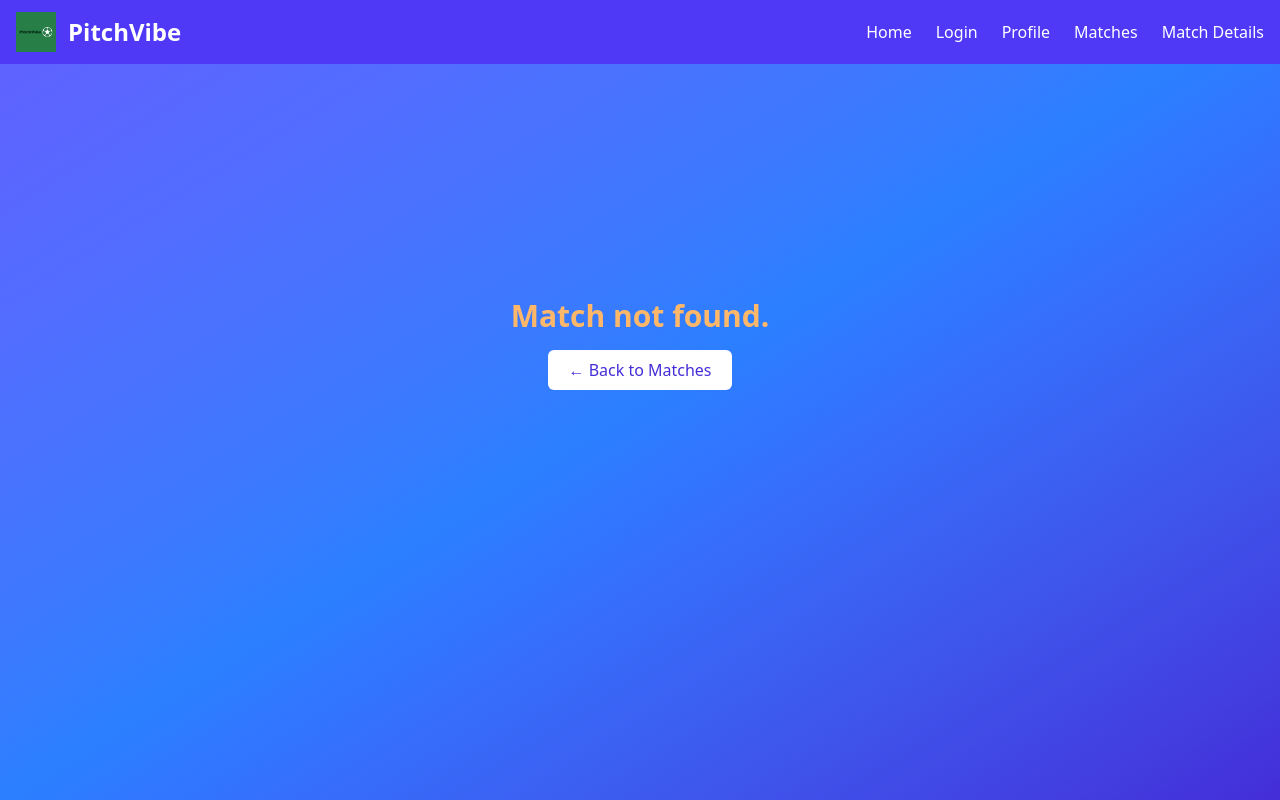
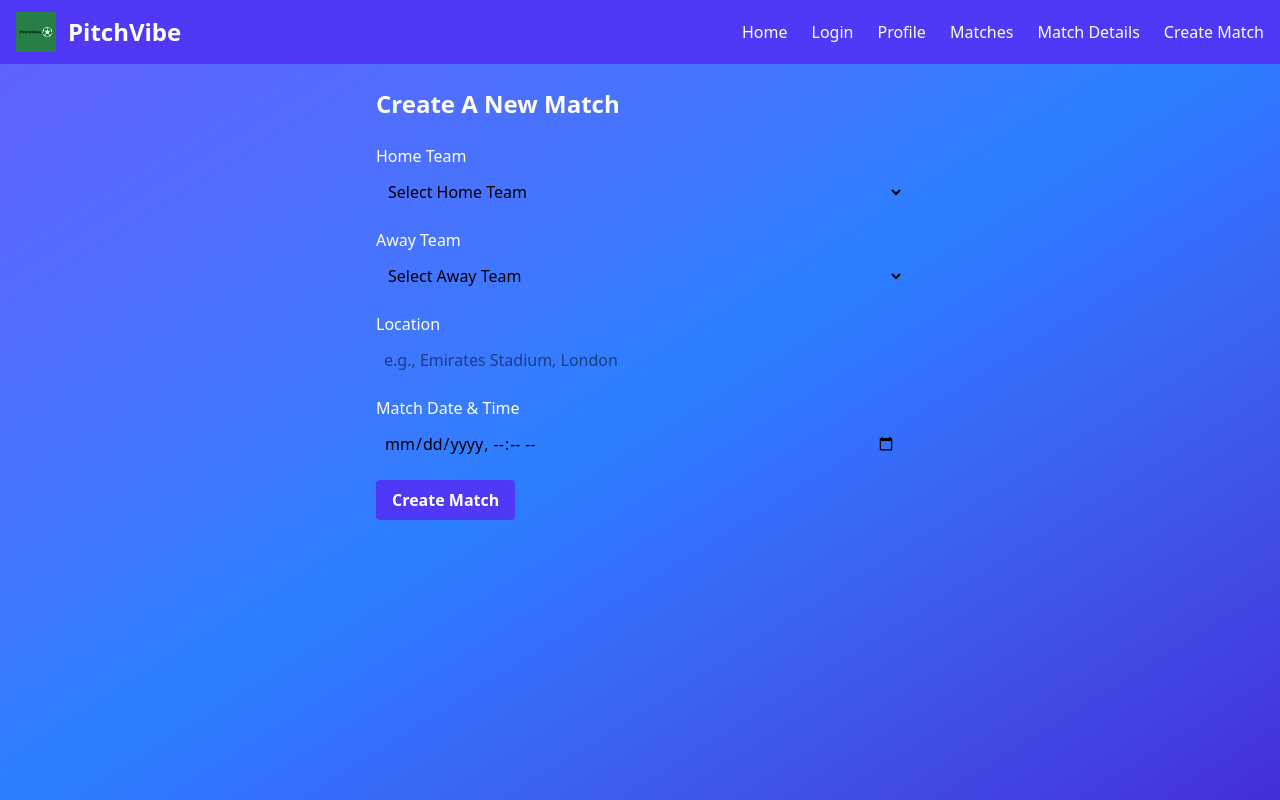
Before and after one commit to gerardinhoo/PitchVibe, a React (Vite) app in the folder frontend/: page /match/create in a window 1280 px wide. Before the commit this address had no page. Built offline with nearby package versions, Linux system fonts and the light colour scheme.

Commit message:
Implement the create match page

```diff
--- /dev/null
+++ b/frontend/data/teams.ts
@@ -0,0 +1,31 @@
+export const teams = [
+  {
+    id: 'arsenal',
+    name: 'Arsenal',
+    city: 'London',
+    stadium: 'Emirates Stadium',
+    logo: '/logos/arsenal.png', // optional, if you plan to display logos
+  },
+  {
+    id: 'man-city',
+    name: 'Manchester City',
+    city: 'Manchester',
+    stadium: 'Etihad Stadium',
+    logo: '/logos/man-city.png',
+  },
+  {
+    id: 'chelsea',
+    name: 'Chelsea',
+    city: 'London',
+    stadium: 'Stamford Bridge',
+    logo: '/logos/chelsea.png',
+  },
+  {
+    id: 'liverpool',
+    name: 'Liverpool',
+    city: 'Liverpool',
+    stadium: 'Anfield',
+    logo: '/logos/liverpool.png',
+  },
+  // Add more teams as needed
+];
--- a/frontend/package.json
+++ b/frontend/package.json
@@ -14,6 +14,7 @@
     "lucide-react": "^0.536.0",
     "react": "^19.1.0",
     "react-dom": "^19.1.0",
+    "react-hook-form": "^7.62.0",
     "react-router-dom": "^7.7.1",
     "tailwindcss": "^4.1.11"
   },
--- /dev/null
+++ b/frontend/pages/CreateMatch.tsx
@@ -0,0 +1,112 @@
+import React from 'react';
+import { useForm } from 'react-hook-form';
+import { useNavigate } from 'react-router-dom';
+import { upcomingMatches } from '../data/upcomingMatches';
+import { teams } from '../data/teams';
+
+type MatchFormData = {
+  homeTeam: string;
+  awayTeam: string;
+  location: string;
+  date: string;
+};
+
+const CreateMatch = () => {
+  const navigate = useNavigate();
+  const {
+    register,
+    handleSubmit,
+    formState: { errors },
+    reset,
+  } = useForm<MatchFormData>();
+
+  const onSubmit = (data: MatchFormData) => {
+    upcomingMatches.push({
+      id: upcomingMatches.length + 1,
+      homeTeam: data.homeTeam,
+      awayTeam: data.awayTeam,
+      location: data.location,
+      matchDateAndTime: new Date(data.date),
+    });
+
+    reset();
+    navigate('/match');
+  };
+
+  return (
+    <div className='max-w-xl mx-auto p-6'>
+      <h2 className='text-2xl font-bold mb-6'>Create A New Match</h2>
+      <form onSubmit={handleSubmit(onSubmit)} className='space-y-4'>
+        <div>
+          <label className='block mb-1'>Home Team</label>
+          <select
+            {...register('homeTeam', { required: true })}
+            className='w-full p-2 rounded text-black'
+          >
+            <option value=''>Select Home Team</option>
+            {teams.map((team) => (
+              <option key={team.id} value={team.name}>
+                {team.name}
+              </option>
+            ))}
+          </select>
+          {errors.homeTeam && (
+            <p className='text-red-500 text-sm'>Home Team Is Required</p>
+          )}
+        </div>
+
+        <div>
+          <label className='block mb-1'>Away Team</label>
+          <select
+            {...register('homeTeam', { required: true })}
+            className='w-full p-2 rounded text-black'
+          >
+            <option value=''>Select Away Team</option>
+            {teams.map((team) => (
+              <option key={team.id} value={team.name}>
+                {team.name}
+              </option>
+            ))}
+          </select>
+          {errors.awayTeam && (
+            <p className='text-red-500 text-sm'>Away Team Is Required</p>
+          )}
+        </div>
+
+        <div>
+          <label className='block mb-1'>Location</label>
+          <input
+            type='text'
+            {...register('location', { required: true })}
+            className='w-full p-2 rounded text-black'
+            placeholder='e.g., Emirates Stadium, London'
+          />
+          {errors.location && (
+            <p className='text-red-500 text-sm'>Location Is required</p>
+          )}
+        </div>
+
+        <div>
+          <label className='block mb-1'>Match Date & Time</label>
+          <input
+            type='datetime-local'
+            {...register('date', { required: true })}
+            className='w-full p-2 rounded text-black'
+          />
+          {errors.date && (
+            <p className='text-red-500 text-sm'>Date and time are required</p>
+          )}
+        </div>
+
+        <button
+          type='submit'
+          className='bg-indigo-600 hover:bg-indigo-700 text-white font-semibold px-4 py-2 rounded'
+        >
+          Create Match
+        </button>
+      </form>
+    </div>
+  );
+};
+
+export default CreateMatch;
--- a/frontend/src/App.tsx
+++ b/frontend/src/App.tsx
@@ -5,6 +5,7 @@ import MatchDetails from '../pages/MatchDetails';
 import Profile from '../pages/Profile';
 import Matches from '../pages/Matches';
 import Navbar from './components/Navbar';
+import CreateMatch from '../pages/CreateMatch';
 
 const App = () => {
   return (
@@ -16,6 +17,7 @@ const App = () => {
         <Route path='/profile' element={<Profile />} />
         <Route path='/match/:id' element={<MatchDetails />} />
         <Route path='/match' element={<Matches />} />
+        <Route path='/match/create' element={<CreateMatch />} />
       </Routes>
     </div>
   );
--- a/frontend/src/components/Navbar.tsx
+++ b/frontend/src/components/Navbar.tsx
@@ -1,6 +1,6 @@
 import { useState } from 'react';
 import { Link } from 'react-router-dom';
-import { Menu, X } from 'lucide-react'; // or use heroicons if you prefer
+import { Menu, X } from 'lucide-react';
 
 const Navbar = () => {
   const [isOpen, setIsOpen] = useState(false);
@@ -48,6 +48,11 @@ const Navbar = () => {
               Match Details
             </Link>
           </li>
+          <li>
+            <Link to='/match/create' className='hover:underline'>
+              Create Match
+            </Link>
+          </li>
         </ul>
 
         {/* Mobile Menu Toggle */}
```
Also changed, not shown: 1 other file (tests, documents, lock files or other folders).
